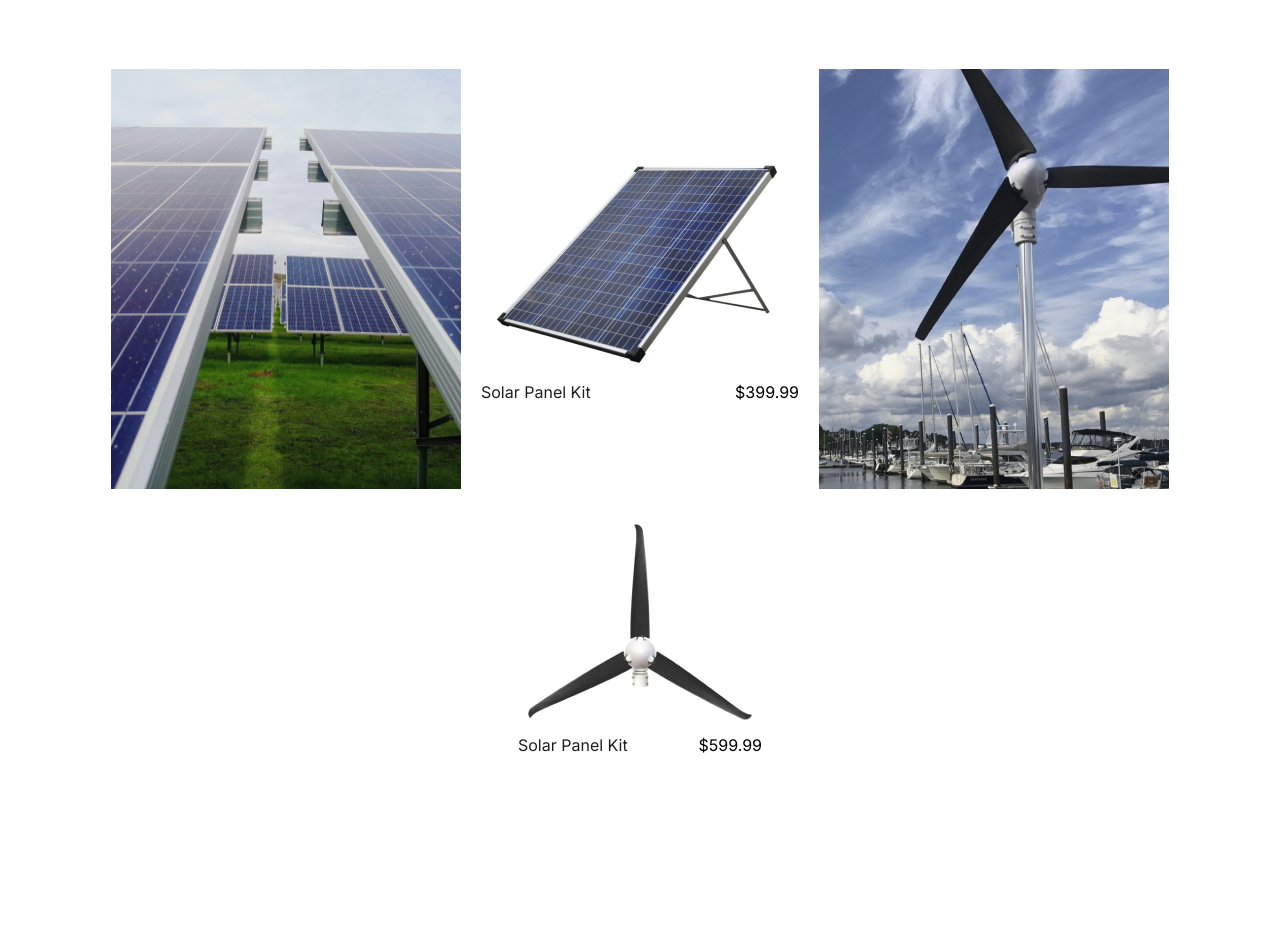
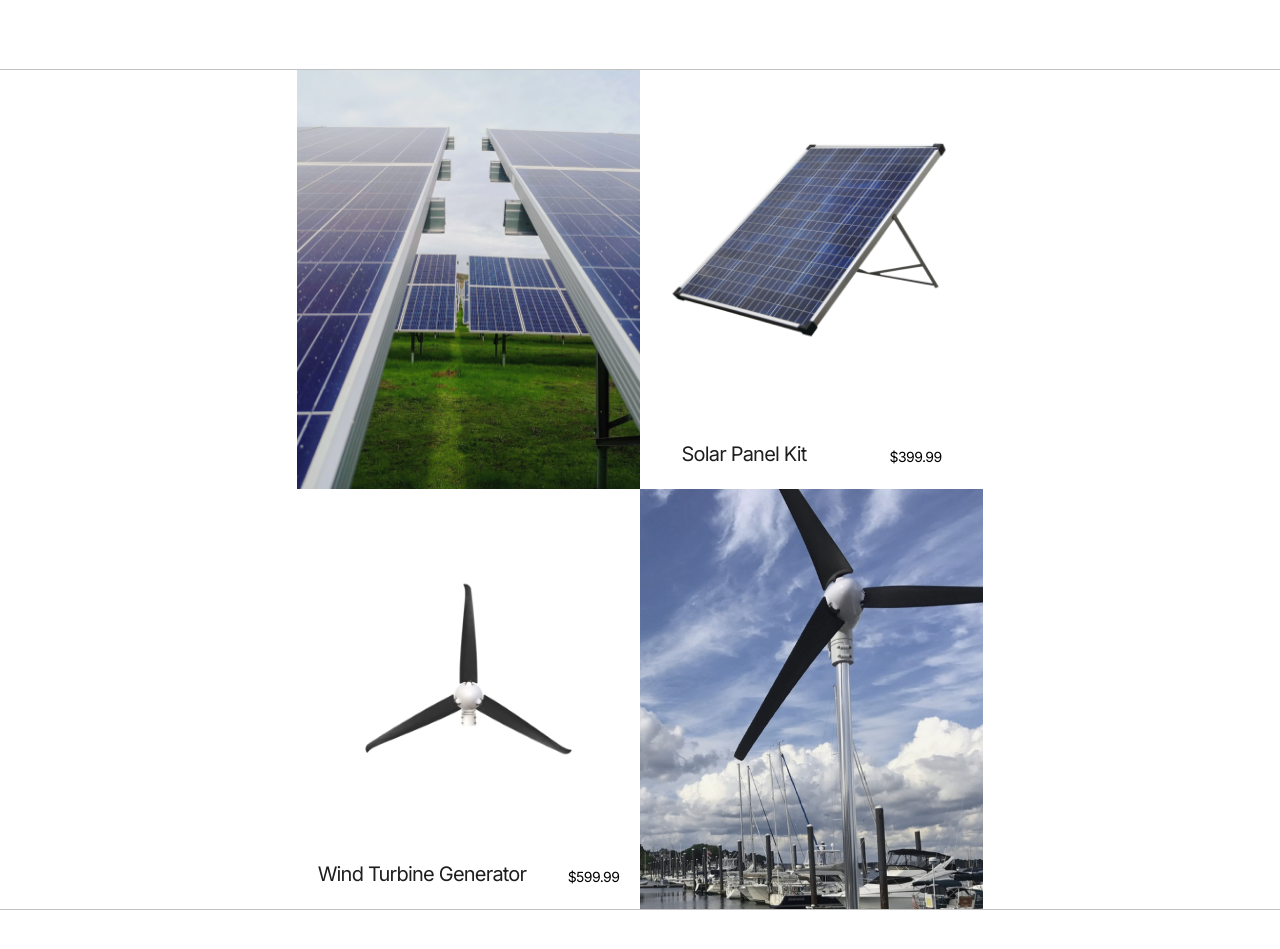
Before and after one commit to eugengailiunas/template-Renewables, a website: page index.html in a window 1280 px wide. Shown: the part 1640-2589 px from the top of the page. Before the commit the page ends 2495 px from the top, so only its background shows below. Drawn offline with Linux system fonts and the light colour scheme.

Commit message:
products section done

```diff
--- a/assets/scss/common/_typography.scss
+++ b/assets/scss/common/_typography.scss
@@ -42,6 +42,10 @@ a {
   color: $color-primary;
 }
 
+a:hover {
+  opacity: 0.6;
+}
+
 li {
   :hover {
     transition: 0.2s ease;
--- a/assets/scss/main/_products.scss
+++ b/assets/scss/main/_products.scss
@@ -1,5 +1,6 @@
 @use "../presets" as *;
 @use "../mixins" as *;
+
 
 .products {
   padding-bottom: 100px;
@@ -7,32 +8,135 @@
 
 .container {}
 
+.products__container {
+  position: relative;
+
+  width: 100%;
+  padding: 0;
+  margin: 0;
+
+  border-bottom: 1px solid $color-gray;
+  // border-top: 1px solid $color-gray;
+
+}
+
+.products__container::before {
+  content: "";
+  width: 100%;
+  height: 1px;
+
+  position: absolute;
+
+  background-color: $color-gray;
+}
+
 .products__content {
-  display: flex;
-  flex-wrap: wrap;
-  align-items: center;
-  justify-content: center;
-  gap: 20px;
+  display: grid;
+  // grid-template-columns: 345px;
+  grid-template-columns: repeat(auto-fill, 343px);
+  justify-items: center;
+  grid-template-rows: auto;
+  justify-content: space-between;
+  grid-template-areas: "fr s t f";
+
+  @include ul-md {
+    grid-template-columns: auto;
+    grid-template-areas:
+      "fr s"
+      "f t";
+    justify-content: center;
+    align-items: center;
+  }
+
+  @include md {
+    grid-template-columns: auto;
+    grid-template-areas:
+      "s"
+      "fr"
+      "f"
+      "t"
+    ;
+    justify-content: space-evenly;
+    align-items: center;
+  }
+
+  // display: flex;
+  // flex-wrap: wrap;
+  // align-items: center;
+  // justify-content: space-between;
+  // gap: 20px;
+}
+
+.item__first {
+  grid-area: fr;
+}
+
+.item__second {
+  grid-area: s;
+  padding-top: 70px;
+}
+
+.item__third {
+  grid-area: t;
+}
+
+.item__four {
+  grid-area: f;
+  padding-top: 85px;
 }
 
 .products__image {
-  width: 350px;
+  width: 343px;
   height: 420px;
 }
 
-.item__content {}
+.products__image-sm {
+  width: 310px;
+  align-self: center;
+}
 
-.products__item {}
+.image__windmill {
+  width: 225px;
+  height: 190px;
+  align-self: center;
+}
+
+.item__content {
+  display: flex;
+  flex-direction: column;
+  justify-content: space-between;
+  gap: 90px;
+  margin-bottom: 10px;
+}
+
+.content__windmill {
+  gap: 98px;
+}
+
+.products__item {
+  height: 420px;
+  width: 343px; // display: flex;
+  // justify-content: center;
+  // align-items: center;
+}
 
 .products__desc {
   display: flex;
   flex-direction: row;
-  justify-content: space-between;
+  justify-content: space-around;
   align-items: end;
 }
 
 .products__links {}
 
-.product__link {}
+.product__link {
+  font-size: 20px;
+  line-height: 120%;
+  letter-spacing: -0.8px;
+}
 
-.products__price {}
+.products__price {
+  font-size: 14px;
+  line-height: 120%;
+  letter-spacing: -0.56px;
+}
--- a/assets/scss/presets/_variables.scss
+++ b/assets/scss/presets/_variables.scss
@@ -1,4 +1,4 @@
-$ul: 1320px;
+$ul: 1380px;
 $xl: 1200px;
 $lg: 992px;
 $md: 768px;
--- a/index.html
+++ b/index.html
@@ -89,13 +89,13 @@
     <section class="products">
       <h2 class="visually-hidden">Products</h2>
       <!-- <h2 class="">Products</h2> -->
-      <div class="container">
+      <div class="container products__container">
         <div class="products__content">
-          <div class="products__item">
+          <div class="products__item item__first">
             <img class="products__image" src="./assets/img/product1.png" alt="product1">
           </div>
 
-          <div class="products__item">
+          <div class="products__item item__second">
             <div class="item__content">
               <img class="products__image-sm" src="./assets/img/product2.png" alt="product2">
               <div class="products__desc">
@@ -107,16 +107,16 @@
             </div>
           </div>
 
-          <div class="products__item">
+          <div class="products__item item__third">
             <img class="products__image" src="./assets/img/product3.png" alt="product3">
           </div>
 
-          <div class="products__item">
-            <div class="item__content">
-              <img class="products__image-sm" src="./assets/img/product4.png" alt="product4">
+          <div class="products__item item__four">
+            <div class="item__content content__windmill">
+              <img class="products__image image__windmill" src="./assets/img/product4.png" alt="product4">
               <div class="products__desc">
                 <div class="products__links">
-                  <a href="" class="product__link">Solar Panel Kit</a>
+                  <a href="" class="product__link">Wind Turbine Generator</a>
                 </div>
                 <p class="products__price">$599.99</p>
               </div>
```
Also changed, not shown: assets/css/style.css, assets/css/style.min.css.
